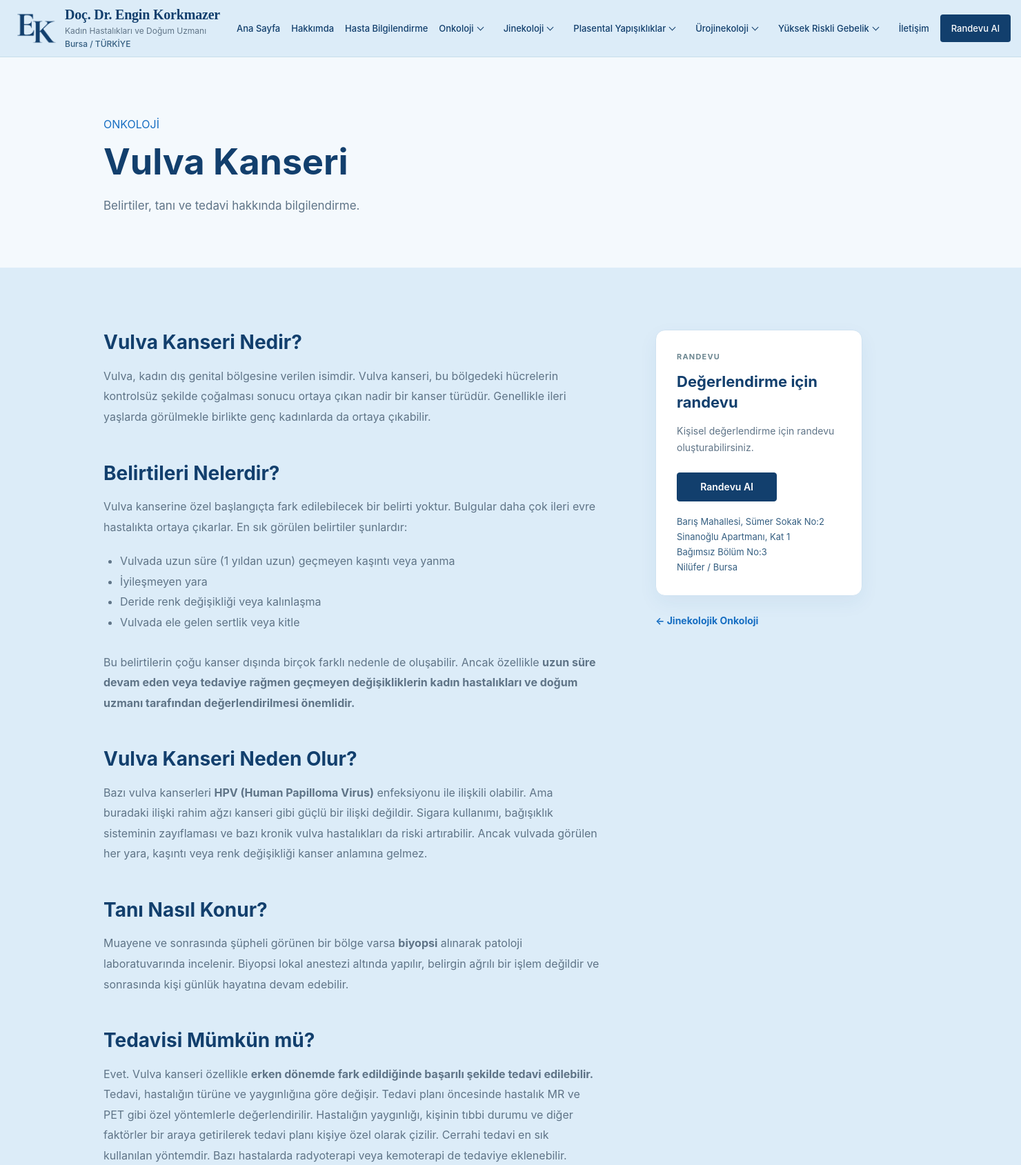
After one commit to msamkara67/engin-korkmazer, a Django app: page /vulva-kanseri/ in a window 1480 px wide. The commit adds this page. Shown: the top 1689 px of the page at 69% size. Run offline with Django 5.2, Linux system fonts and the light colour scheme.

Commit message:
Add vulvar cancer information page under oncology

```diff
--- a/website/sitemaps.py
+++ b/website/sitemaps.py
@@ -32,6 +32,7 @@ class StaticViewSitemap(Sitemap):
             "website:cervical_cancer",
             "website:cin",
             "website:ovarian_cancer",
+            "website:vulvar_cancer",
 
             "website:urogynecology",
             "website:urinary_incontinence",
--- a/website/templates/website/base.html
+++ b/website/templates/website/base.html
@@ -158,6 +158,10 @@
 
                     <a href="{% url 'website:ovarian_cancer' %}">
                         Yumurtalık Kanseri
+                    </a>
+
+                    <a href="{% url 'website:vulvar_cancer' %}">
+                        Vulva Kanseri
                     </a>
 
                     <a href="{% url 'website:cin' %}">
--- /dev/null
+++ b/website/templates/website/vulvar_cancer.html
@@ -0,0 +1,55 @@
+{% extends "website/base.html" %}
+{% block title %}Vulva Kanseri Bursa | Doç. Dr. Engin Korkmazer{% endblock %}
+{% block meta_description %}Vulva kanseri nedir? Belirtileri, nedenleri, tanı ve tedavi süreci hakkında Doç. Dr. Engin Korkmazer'in bilgilendirmesi.{% endblock %}
+{% block content %}
+<section class="article-hero">
+    <div class="container">
+        <span class="section-label">ONKOLOJİ</span>
+        <h1>Vulva Kanseri</h1>
+        <p>Belirtiler, tanı ve tedavi hakkında bilgilendirme.</p>
+    </div>
+</section>
+<section class="article-page">
+    <div class="container">
+        <div class="article-layout">
+            <article class="article-content">
+                <h2>Vulva Kanseri Nedir?</h2>
+                <p>Vulva, kadın dış genital bölgesine verilen isimdir. Vulva kanseri, bu bölgedeki hücrelerin kontrolsüz şekilde çoğalması sonucu ortaya çıkan nadir bir kanser türüdür. Genellikle ileri yaşlarda görülmekle birlikte genç kadınlarda da ortaya çıkabilir.</p>
+
+                <h2>Belirtileri Nelerdir?</h2>
+                <p>Vulva kanserine özel başlangıçta fark edilebilecek bir belirti yoktur. Bulgular daha çok ileri evre hastalıkta ortaya çıkarlar. En sık görülen belirtiler şunlardır:</p>
+                <ul>
+                    <li>Vulvada uzun süre (1 yıldan uzun) geçmeyen kaşıntı veya yanma</li>
+                    <li>İyileşmeyen yara</li>
+                    <li>Deride renk değişikliği veya kalınlaşma</li>
+                    <li>Vulvada ele gelen sertlik veya kitle</li>
+                </ul>
+                <p>Bu belirtilerin çoğu kanser dışında birçok farklı nedenle de oluşabilir. Ancak özellikle <strong>uzun süre devam eden veya tedaviye rağmen geçmeyen değişikliklerin kadın hastalıkları ve doğum uzmanı tarafından değerlendirilmesi önemlidir.</strong></p>
+
+                <h2>Vulva Kanseri Neden Olur?</h2>
+                <p>Bazı vulva kanserleri <strong>HPV (Human Papilloma Virus)</strong> enfeksiyonu ile ilişkili olabilir. Ama buradaki ilişki rahim ağzı kanseri gibi güçlü bir ilişki değildir. Sigara kullanımı, bağışıklık sisteminin zayıflaması ve bazı kronik vulva hastalıkları da riski artırabilir. Ancak vulvada görülen her yara, kaşıntı veya renk değişikliği kanser anlamına gelmez.</p>
+
+                <h2>Tanı Nasıl Konur?</h2>
+                <p>Muayene ve sonrasında şüpheli görünen bir bölge varsa <strong>biyopsi</strong> alınarak patoloji laboratuvarında incelenir. Biyopsi lokal anestezi altında yapılır, belirgin ağrılı bir işlem değildir ve sonrasında kişi günlük hayatına devam edebilir.</p>
+
+                <h2>Tedavisi Mümkün mü?</h2>
+                <p>Evet. Vulva kanseri özellikle <strong>erken dönemde fark edildiğinde başarılı şekilde tedavi edilebilir.</strong> Tedavi, hastalığın türüne ve yaygınlığına göre değişir. Tedavi planı öncesinde hastalık MR ve PET gibi özel yöntemlerle değerlendirilir. Hastalığın yaygınlığı, kişinin tıbbi durumu ve diğer faktörler bir araya getirilerek tedavi planı kişiye özel olarak çizilir. Cerrahi tedavi en sık kullanılan yöntemdir. Bazı hastalarda radyoterapi veya kemoterapi de tedaviye eklenebilir.</p>
+
+                <h2>Erken Fark Etmek Önemlidir</h2>
+                <p>Vulvada normalden farklı bir görünüm, uzun süren kaşıntı, iyileşmeyen yara veya ele gelen bir kitle fark ettiğinizde bunu ihmal etmeyin. Her değişiklik kanser değildir; ancak <strong>erken değerlendirme hem tanının gecikmesini önler hem de tedavi seçeneklerini artırabilir.</strong></p>
+                <p>Düzenli jinekolojik kontroller, HPV'den korunma ve HPV aşısı da kadın sağlığının önemli parçalarıdır.</p>
+            </article>
+            <aside class="article-sidebar">
+                <div class="article-side-card">
+                    <span class="contact-label">RANDEVU</span>
+                    <h3>Değerlendirme için randevu</h3>
+                    <p>Kişisel değerlendirme için randevu oluşturabilirsiniz.</p>
+                    <a href="https://www.doktortakvimi.com/profil/engin-korkmazer" target="_blank" rel="noopener noreferrer" class="btn btn-primary">Randevu Al</a>
+                    {% include "website/appointment_address.html" %}
+                </div>
+                <a href="{% url 'website:gynecologic_oncology' %}" class="article-back-link">← Jinekolojik Onkoloji</a>
+            </aside>
+        </div>
+    </div>
+</section>
+{% endblock %}
--- a/website/urls.py
+++ b/website/urls.py
@@ -4,6 +4,7 @@ from . import views
 app_name = "website"
 
 urlpatterns = [
+    path("vulva-kanseri/", views.vulvar_cancer, name="vulvar_cancer"),
     path("rahim-koruyucu-laparoskopik-miyom-cerrahisi/", views.laparoscopic_myomectomy, name="laparoscopic_myomectomy"),
     path("histeroskopi/", views.hysteroscopy, name="hysteroscopy"),
     path("robots.txt", views.robots_txt, name="robots_txt"),
--- a/website/views.py
+++ b/website/views.py
@@ -101,3 +101,7 @@ def hpv_vaccine(request):
 
 def laparoscopic_myomectomy(request):
     return render(request, "website/laparoscopic_myomectomy.html")
+
+
+def vulvar_cancer(request):
+    return render(request, "website/vulvar_cancer.html")
```
